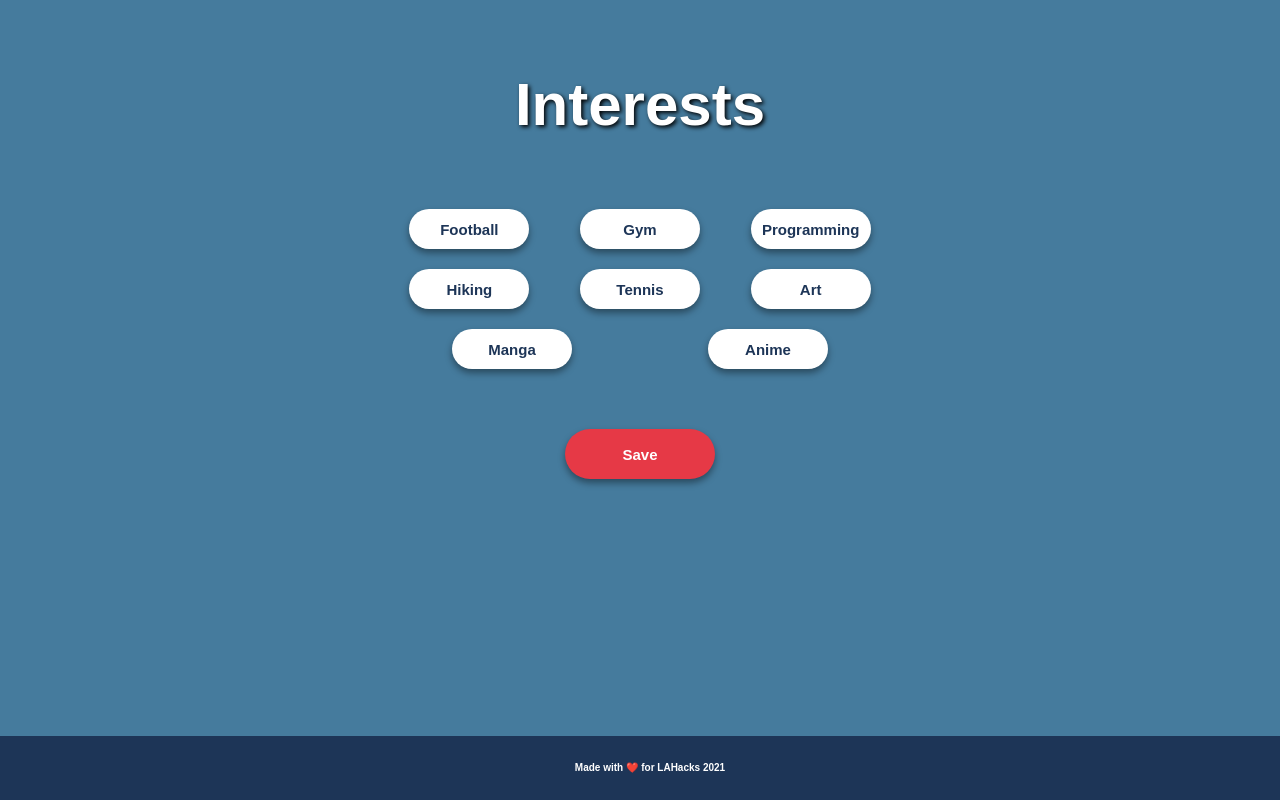
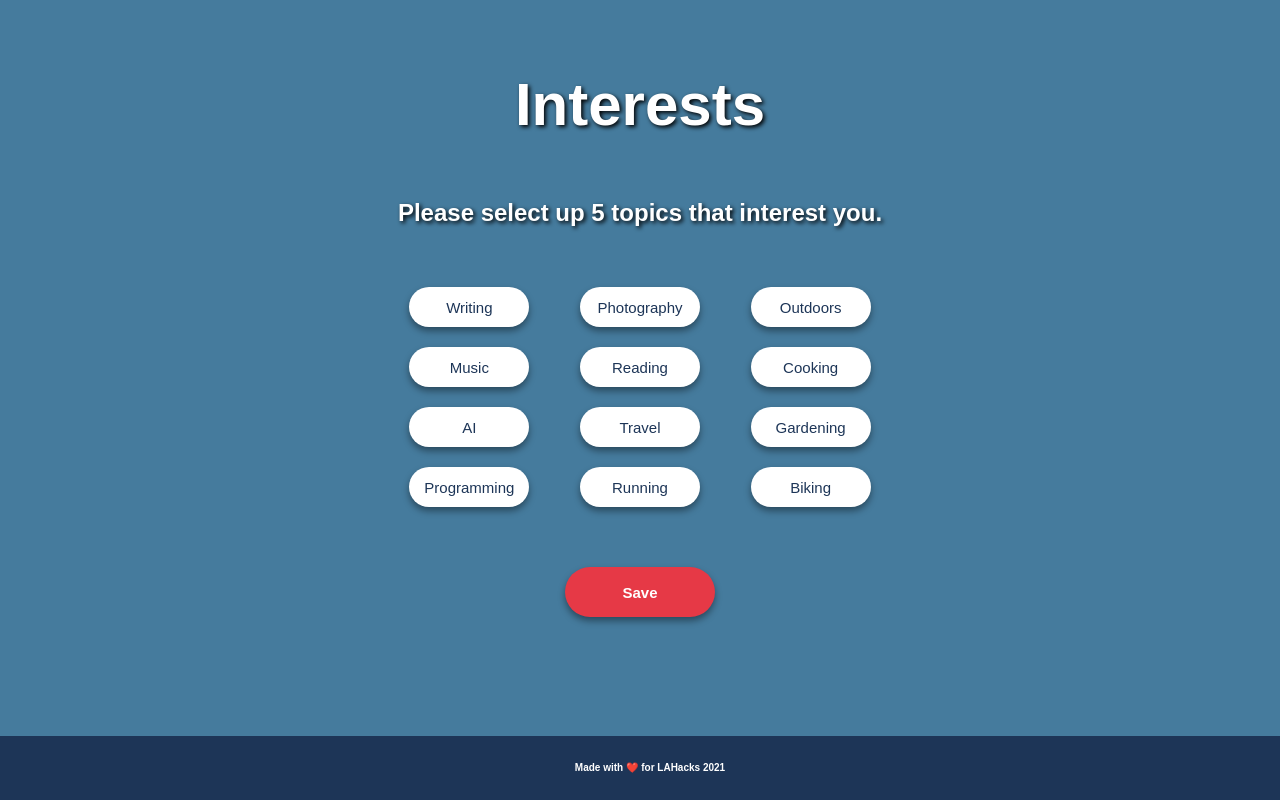
Before and after one commit to IChocked/UniMeet, a React (Create React App) app in the folder frontend/: page /editinterests in a window 1280 px wide. Built offline with nearby package versions, Linux system fonts and the light colour scheme.

Commit message:
changed styling a bit

```diff
--- a/frontend/src/components/Footer.css
+++ b/frontend/src/components/Footer.css
@@ -4,7 +4,7 @@
   width: 100%;
   bottom: 0;
   overflow: hidden;
-  margin-top: 100px;
+  margin-top: 70px;
 }
 
 h5 {
--- a/frontend/src/index.css
+++ b/frontend/src/index.css
@@ -59,7 +59,7 @@ h7 {
 
 p {
   text-align: center;
-  font-size: 12px;
+  font-size: 15px;
   color: #1d3557;
 }
 
--- a/frontend/src/pages/EditInterests.js
+++ b/frontend/src/pages/EditInterests.js
@@ -5,7 +5,30 @@ import { Link, Redirect, useHistory } from 'react-router-dom'
 
 const EditInterests = () => {
   // Check to see if tags are selected
-  const [checked, setChecked] = useState(false)
+
+  const [checkedWrite, setCheckedWrite] = useState(false)
+
+  const [checkedPhoto, setCheckedPhoto] = useState(false)
+
+  const [checkedOut, setCheckedOut] = useState(false)
+
+  const [checkedMusic, setCheckedMusic] = useState(false)
+
+  const [checkedRead, setCheckedRead] = useState(false)
+
+  const [checkedCook, setCheckedCook] = useState(false)
+
+  const [checkedAI, setCheckedAI] = useState(false)
+
+  const [checkedTravel, setCheckedTravel] = useState(false)
+
+  const [checkedGarden, setCheckedGarden] = useState(false)
+
+  const [checkedProgram, setCheckedProgram] = useState(false)
+
+  const [checkedRun, setCheckedRun] = useState(false)
+
+  const [checkedBike, setCheckedBike] = useState(false)
 
   const history = useHistory()
 
@@ -14,15 +37,158 @@ const EditInterests = () => {
     history.push('/homepage')
   }
 
-  // Handle Click - Doesn't account for individual tag's status
-  const handleClick = e => {
+  // Handle Click
+  const handleClickWrite = e => {
     // If not selected yet, change to selected
-    if (checked === false) {
-      setChecked(true)
+    if (checkedWrite === false) {
+      setCheckedWrite(true)
       e.target.style.backgroundColor = '#A8DADC'
       // If selected, change to not selected
     } else {
-      setChecked(false)
+      setCheckedWrite(false)
+      e.target.style.backgroundColor = '#fff'
+    }
+  }
+
+  // Handle Click
+  const handleClickPhoto = e => {
+    // If not selected yet, change to selected
+    if (checkedPhoto === false) {
+      setCheckedPhoto(true)
+      e.target.style.backgroundColor = '#A8DADC'
+      // If selected, change to not selected
+    } else {
+      setCheckedPhoto(false)
+      e.target.style.backgroundColor = '#fff'
+    }
+  }
+
+  // Handle Click
+  const handleClickOut = e => {
+    // If not selected yet, change to selected
+    if (checkedOut === false) {
+      setCheckedOut(true)
+      e.target.style.backgroundColor = '#A8DADC'
+      // If selected, change to not selected
+    } else {
+      setCheckedOut(false)
+      e.target.style.backgroundColor = '#fff'
+    }
+  }
+
+  // Handle Click
+  const handleClickMusic = e => {
+    // If not selected yet, change to selected
+    if (checkedMusic === false) {
+      setCheckedMusic(true)
+      e.target.style.backgroundColor = '#A8DADC'
+      // If selected, change to not selected
+    } else {
+      setCheckedMusic(false)
+      e.target.style.backgroundColor = '#fff'
+    }
+  }
+
+  // Handle Click
+  const handleClickRead = e => {
+    // If not selected yet, change to selected
+    if (checkedRead === false) {
+      setCheckedRead(true)
+      e.target.style.backgroundColor = '#A8DADC'
+      // If selected, change to not selected
+    } else {
+      setCheckedRead(false)
+      e.target.style.backgroundColor = '#fff'
+    }
+  }
+
+  // Handle Click
+  const handleClickCook = e => {
+    // If not selected yet, change to selected
+    if (checkedCook === false) {
+      setCheckedCook(true)
+      e.target.style.backgroundColor = '#A8DADC'
+      // If selected, change to not selected
+    } else {
+      setCheckedCook(false)
+      e.target.style.backgroundColor = '#fff'
+    }
+  }
+
+  // Handle Click
+  const handleClickAI = e => {
+    // If not selected yet, change to selected
+    if (checkedAI === false) {
+      setCheckedAI(true)
+      e.target.style.backgroundColor = '#A8DADC'
+      // If selected, change to not selected
+    } else {
+      setCheckedAI(false)
+      e.target.style.backgroundColor = '#fff'
+    }
+  }
+
+  // Handle Click
+  const handleClickTravel = e => {
+    // If not selected yet, change to selected
+    if (checkedTravel === false) {
+      setCheckedTravel(true)
+      e.target.style.backgroundColor = '#A8DADC'
+      // If selected, change to not selected
+    } else {
+      setCheckedTravel(false)
+      e.target.style.backgroundColor = '#fff'
+    }
+  }
+
+  // Handle Click
+  const handleClickGarden = e => {
+    // If not selected yet, change to selected
+    if (checkedGarden === false) {
+      setCheckedGarden(true)
+      e.target.style.backgroundColor = '#A8DADC'
+      // If selected, change to not selected
+    } else {
+      setCheckedGarden(false)
+      e.target.style.backgroundColor = '#fff'
+    }
+  }
+
+  // Handle Click
+  const handleClickProgram = e => {
+    // If not selected yet, change to selected
+    if (checkedProgram === false) {
+      setCheckedProgram(true)
+      e.target.style.backgroundColor = '#A8DADC'
+      // If selected, change to not selected
+    } else {
+      setCheckedProgram(false)
+      e.target.style.backgroundColor = '#fff'
+    }
+  }
+
+  // Handle Click
+  const handleClickRun = e => {
+    // If not selected yet, change to selected
+    if (checkedRun === false) {
+      setCheckedRun(true)
+      e.target.style.backgroundColor = '#A8DADC'
+      // If selected, change to not selected
+    } else {
+      setCheckedRun(false)
+      e.target.style.backgroundColor = '#fff'
+    }
+  }
+
+  // Handle Click
+  const handleClickBike = e => {
+    // If not selected yet, change to selected
+    if (checkedBike === false) {
+      setCheckedBike(true)
+      e.target.style.backgroundColor = '#A8DADC'
+      // If selected, change to not selected
+    } else {
+      setCheckedBike(false)
       e.target.style.backgroundColor = '#fff'
     }
   }
@@ -31,9 +197,13 @@ const EditInterests = () => {
     <div className='interests'>
       <h3>Interests</h3>
 
+      <div className='label'>
+        <h2>Please select up 5 topics that interest you.</h2>
+      </div>
+
       <div className='tags'>
         <button
-          onClick={handleClick}
+          onClick={handleClickWrite}
           style={{
             color: '#1D3557',
             width: '120px',
@@ -47,11 +217,11 @@ const EditInterests = () => {
             margin: '10px'
           }}
         >
-          <b>Football</b>
+          Writing
         </button>
 
         <button
-          onClick={handleClick}
+          onClick={handleClickPhoto}
           style={{
             color: '#1D3557',
             width: '120px',
@@ -65,11 +235,11 @@ const EditInterests = () => {
             margin: '10px'
           }}
         >
-          <b>Gym</b>
+          Photography
         </button>
 
         <button
-          onClick={handleClick}
+          onClick={handleClickOut}
           style={{
             color: '#1D3557',
             width: '120px',
@@ -83,11 +253,11 @@ const EditInterests = () => {
             margin: '10px'
           }}
         >
-          <b>Programming</b>
+          Outdoors
         </button>
 
         <button
-          onClick={handleClick}
+          onClick={handleClickMusic}
           style={{
             color: '#1D3557',
             width: '120px',
@@ -101,11 +271,11 @@ const EditInterests = () => {
             margin: '10px'
           }}
         >
-          <b>Hiking</b>
+          Music
         </button>
 
         <button
-          onClick={handleClick}
+          onClick={handleClickRead}
           style={{
             color: '#1D3557',
             width: '120px',
@@ -119,11 +289,11 @@ const EditInterests = () => {
             margin: '10px'
           }}
         >
-          <b>Tennis</b>
+          Reading
         </button>
 
         <button
-          onClick={handleClick}
+          onClick={handleClickCook}
           style={{
             color: '#1D3557',
             width: '120px',
@@ -137,11 +307,11 @@ const EditInterests = () => {
             margin: '10px'
           }}
         >
-          <b>Art</b>
+          Cooking
         </button>
 
         <button
-          onClick={handleClick}
+          onClick={handleClickAI}
           style={{
             color: '#1D3557',
             width: '120px',
@@ -155,11 +325,11 @@ const EditInterests = () => {
             margin: '10px'
           }}
         >
-          <b>Manga</b>
+          AI
         </button>
 
         <button
-          onClick={handleClick}
+          onClick={handleClickTravel}
           style={{
             color: '#1D3557',
             width: '120px',
@@ -173,7 +343,79 @@ const EditInterests = () => {
             margin: '10px'
           }}
         >
-          <b>Anime</b>
+          Travel
+        </button>
+
+        <button
+          onClick={handleClickGarden}
+          style={{
+            color: '#1D3557',
+            width: '120px',
+            height: '40px',
+            borderRadius: '25px',
+            border: 'none',
+            backgroundColor: '#fff',
+            fontSize: '15px',
+            boxShadow: '0 4px 7px rgba(0, 0, 0, 0.4)',
+            cursor: 'pointer',
+            margin: '10px'
+          }}
+        >
+          Gardening
+        </button>
+
+        <button
+          onClick={handleClickProgram}
+          style={{
+            color: '#1D3557',
+            width: '120px',
+            height: '40px',
+            borderRadius: '25px',
+            border: 'none',
+            backgroundColor: '#fff',
+            fontSize: '15px',
+            boxShadow: '0 4px 7px rgba(0, 0, 0, 0.4)',
+            cursor: 'pointer',
+            margin: '10px'
+          }}
+        >
+          Programming
+        </button>
+
+        <button
+          onClick={handleClickRun}
+          style={{
+            color: '#1D3557',
+            width: '120px',
+            height: '40px',
+            borderRadius: '25px',
+            border: 'none',
+            backgroundColor: '#fff',
+            fontSize: '15px',
+            boxShadow: '0 4px 7px rgba(0, 0, 0, 0.4)',
+            cursor: 'pointer',
+            margin: '10px'
+          }}
+        >
+          Running
+        </button>
+
+        <button
+          onClick={handleClickBike}
+          style={{
+            color: '#1D3557',
+            width: '120px',
+            height: '40px',
+            borderRadius: '25px',
+            border: 'none',
+            backgroundColor: '#fff',
+            fontSize: '15px',
+            boxShadow: '0 4px 7px rgba(0, 0, 0, 0.4)',
+            cursor: 'pointer',
+            margin: '10px'
+          }}
+        >
+          Biking
         </button>
       </div>
 
--- a/frontend/src/pages/Interests.js
+++ b/frontend/src/pages/Interests.js
@@ -35,7 +35,7 @@ const Interests = () => {
 
   // Handle Submit Button
   const handleSubmit = () => {
-    history.push('/schedule')
+    history.push('/matching')
   }
 
   // Handle Click
```
Also changed, not shown: frontend/src/pages/Homepage.js (+48 -3 lines), 1 other file (tests, documents, lock files or other folders).
